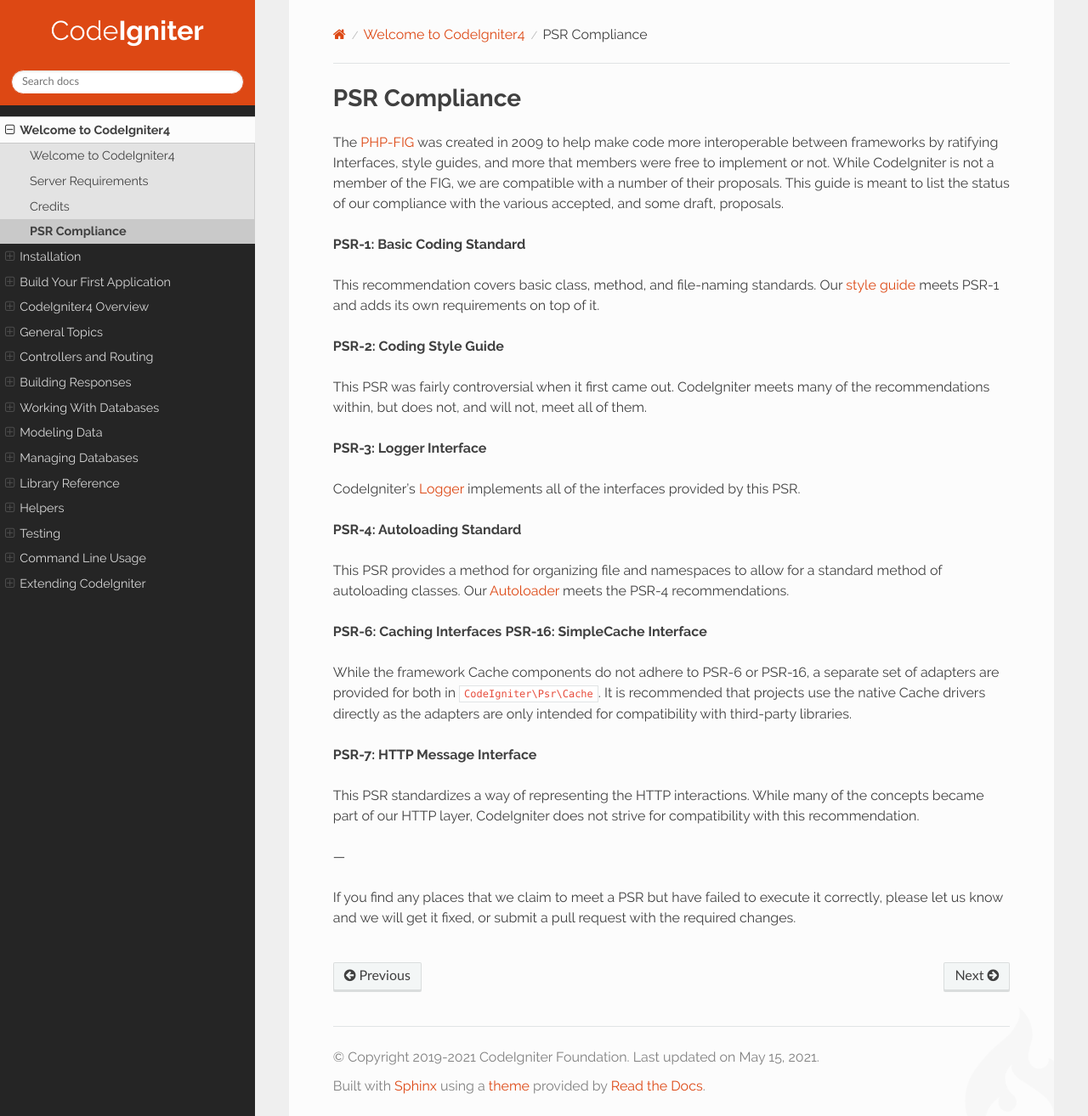
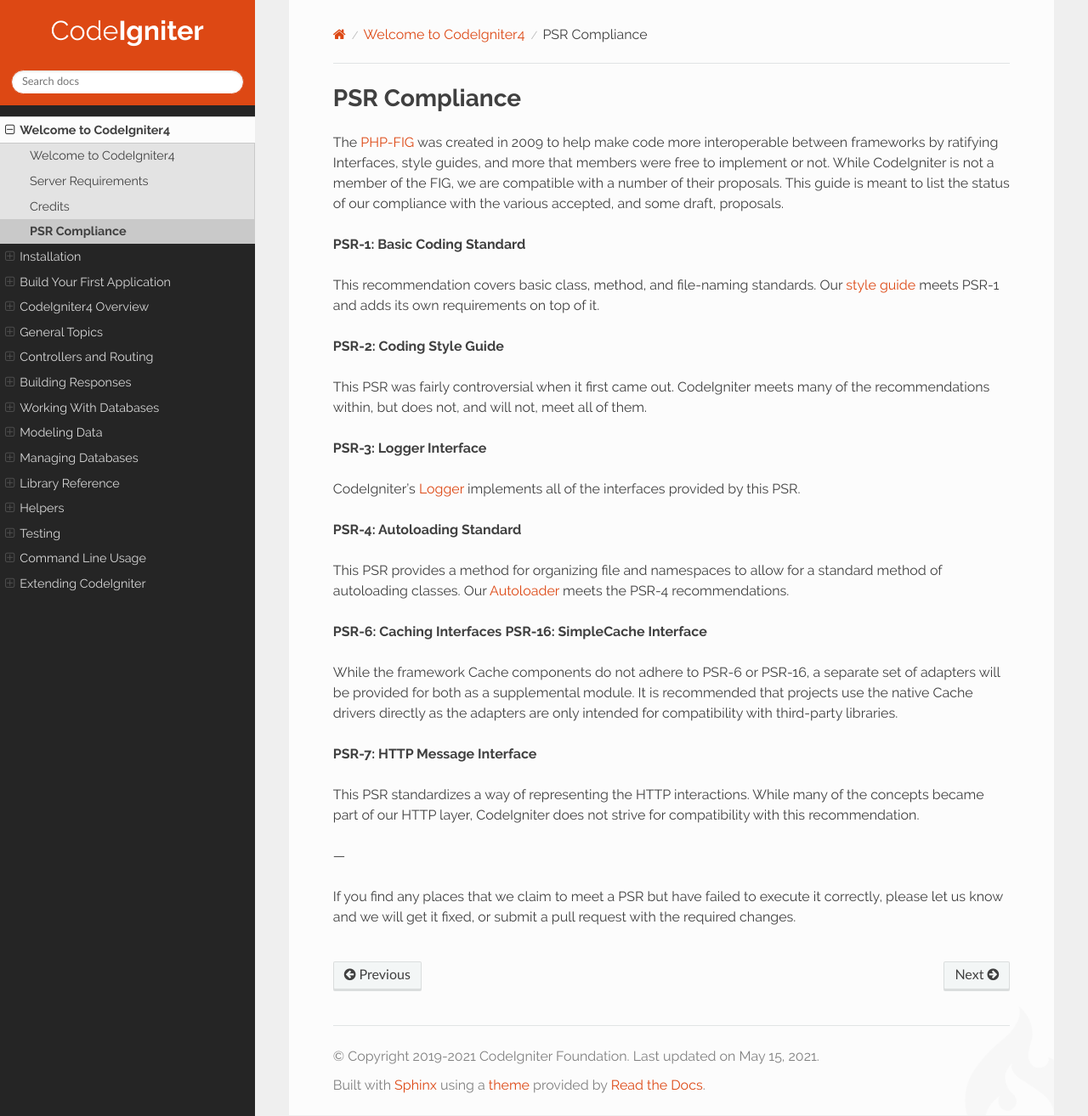
Before and after one commit to NEKOGET/ci4_user_guide_src, a Sphinx documentation site: the page built from source/intro/psr.rst, in a window 1280 px wide and 1314 px high. Shown: the whole window at 85% size. Built offline with Sphinx 7.4.7 and the Read the Docs theme 2.0.0, drawn with Linux system fonts in a browser that asks for light colours.

Commit message:
Remove Psr\Cache

```diff
--- a/source/intro/psr.rst
+++ b/source/intro/psr.rst
@@ -30,8 +30,8 @@ classes. Our :doc:`Autoloader </concepts/autoloader>` meets the PSR-4 recommenda
 **PSR-6: Caching Interfaces**
 **PSR-16: SimpleCache Interface**
 
-While the framework Cache components do not adhere to PSR-6 or PSR-16, a separate set of adapters are
-provided for both in ``CodeIgniter\Psr\Cache``. It is recommended that projects use the native Cache
+While the framework Cache components do not adhere to PSR-6 or PSR-16, a separate set of adapters will
+be provided for both as a supplemental module. It is recommended that projects use the native Cache
 drivers directly as the adapters are only intended for compatibility with third-party libraries.
 
 **PSR-7: HTTP Message Interface**
```
